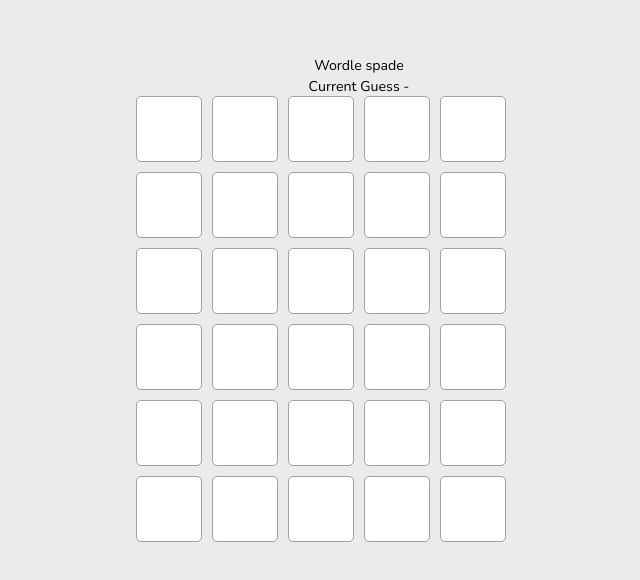
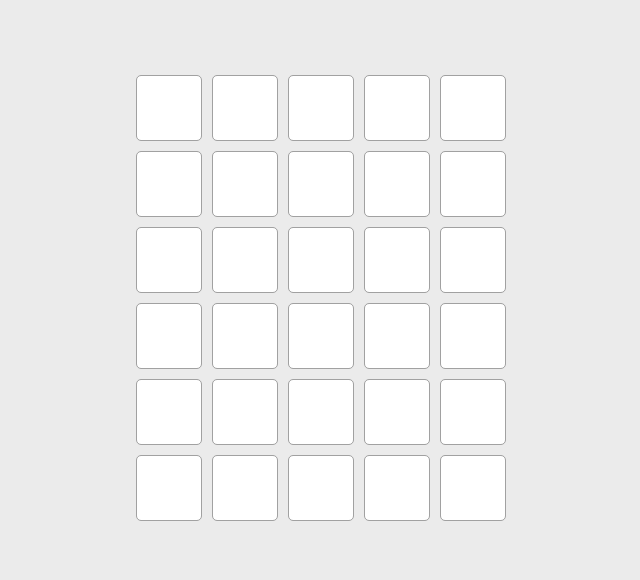
Before and after one commit to gzkdev/react-wordle, a React (Vite) app: page / in a window 1280 px wide. Shown: the part 102-682 px from the top of the page, without its empty margins (281-921 px from the left). Built offline with nearby package versions, Linux system fonts and the light colour scheme; data requests are answered from the project's data file.

Commit message:
chore: remove unused elements from wordle component

```diff
--- a/src/components/Wordle.tsx
+++ b/src/components/Wordle.tsx
@@ -21,8 +21,8 @@ function Wordle({ solution }: WordleProp) {
   }, [guesses, turn, isCorrect]);
   return (
     <div>
-      Wordle {solution}
-      <div>Current Guess - {currentGuess}</div>
+      {/* Wordle {solution}
+      <div>Current Guess - {currentGuess}</div> */}
       <Grid currentGuess={currentGuess} guesses={guesses} turn={turn} />
     </div>
   );
```
